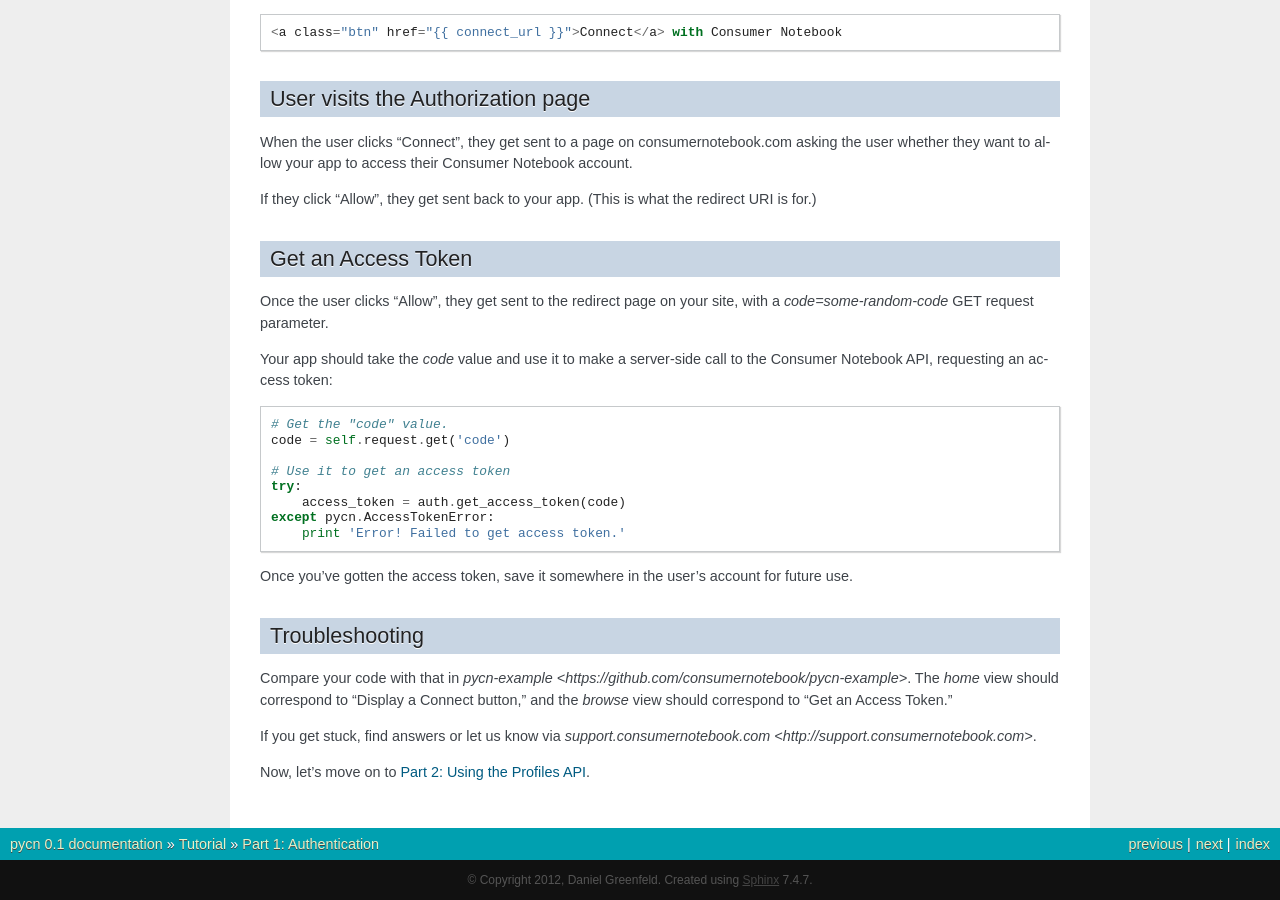
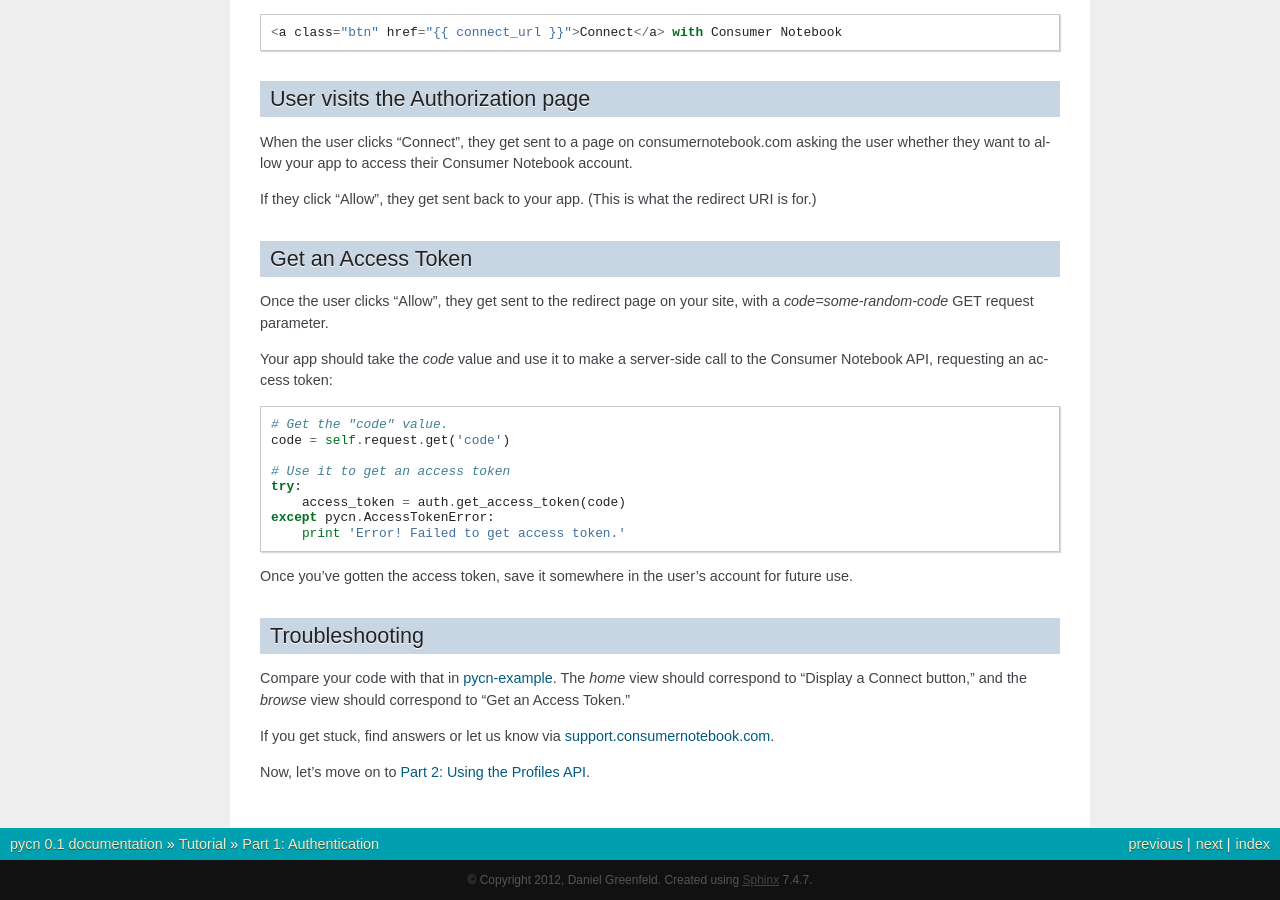
Before and after one commit to consumerio/pycn, a Sphinx documentation site: the page built from docs/part1.rst, in a window 1280 px wide and 900 px high, scrolled down 614 px. Built offline with Sphinx 7.4.7, drawn with Linux system fonts in a browser that asks for light colours; pages that are not in the unit, such as notebooks, are missing from menus.

Commit message:
Fixed links.

```diff
--- a/docs/part1.rst
+++ b/docs/part1.rst
@@ -69,10 +69,10 @@
 Troubleshooting
 ---------------
 
-Compare your code with that in `pycn-example <https://github.com/consumernotebook/pycn-example>`.
+Compare your code with that in `pycn-example <https://github.com/consumernotebook/pycn-example>`_.
 The `home` view should correspond to "Display a Connect button," and the `browse`
 view should correspond to "Get an Access Token."
 
-If you get stuck, find answers or let us know via `support.consumernotebook.com <http://support.consumernotebook.com>`.
+If you get stuck, find answers or let us know via `support.consumernotebook.com <http://support.consumernotebook.com>`_.
 
 Now, let's move on to :ref:`tutorial-part-2`.
```
